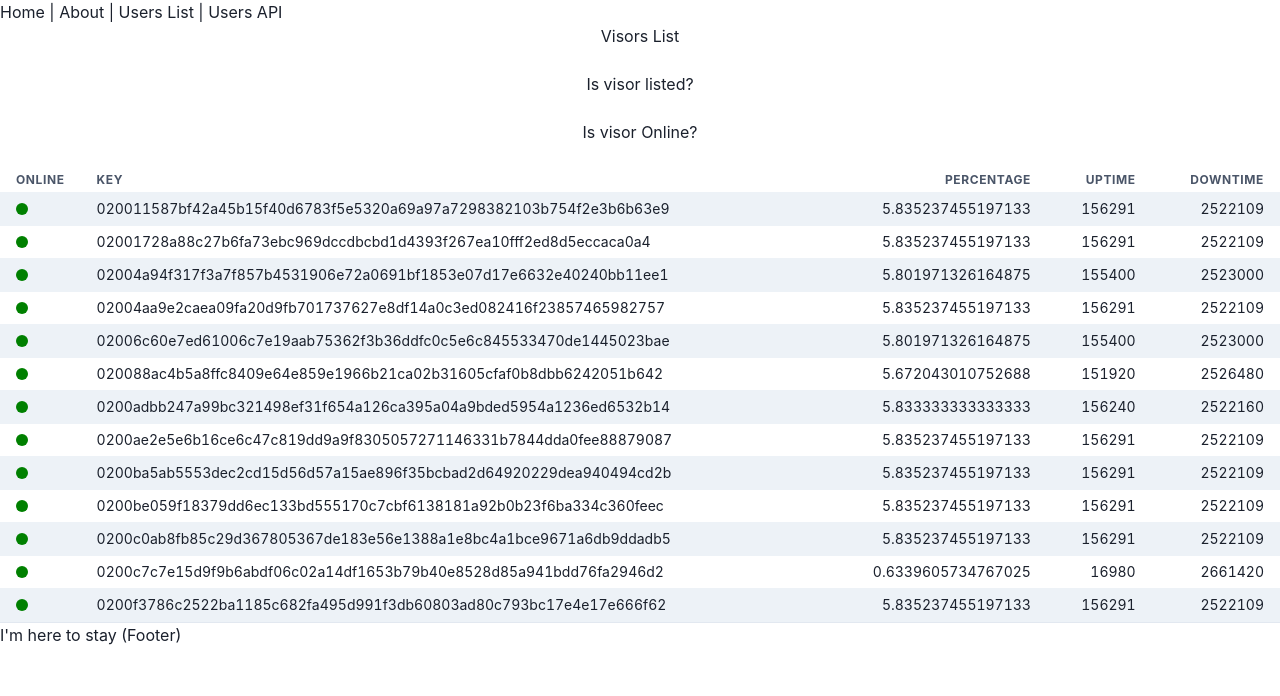
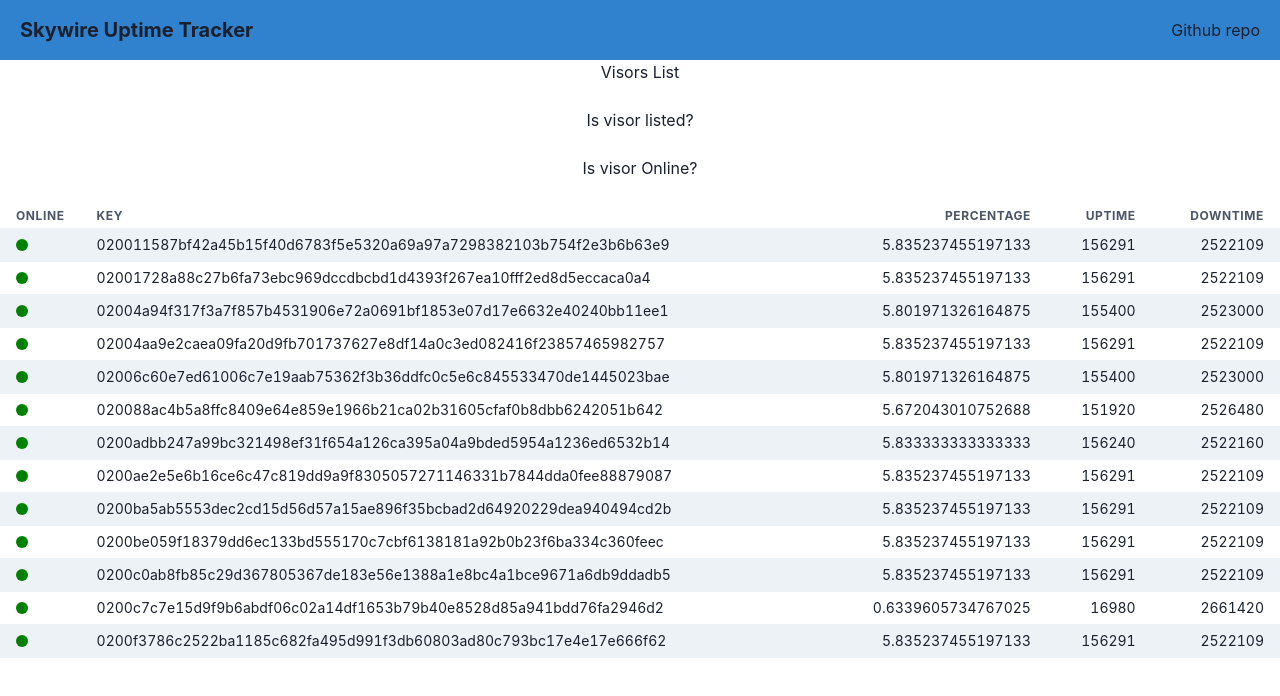
Before and after one commit to madeinchema/skywire-uptime-tracker, a Next.js app: page / in a window 1280 px wide. Shown: the top 696 px of the page. Built offline with nearby package versions, Linux system fonts and the light colour scheme.

Commit message:
use Header comp, remove the rest but children, set default title

```diff
--- a/components/Layout.tsx
+++ b/components/Layout.tsx
@@ -1,41 +1,22 @@
-import React, { ReactNode } from 'react'
-import Link from 'next/link'
-import Head from 'next/head'
+import React, { ReactNode } from 'react';
+import Head from 'next/head';
+import Header from './Header';
 
 type Props = {
-  children?: ReactNode
-  title?: string
-}
+  children?: ReactNode;
+  title?: string;
+};
 
-const Layout = ({ children, title = 'This is the default title' }: Props) => (
+const Layout = ({ children, title = 'Skywire Uptime Tracker' }: Props) => (
   <div>
     <Head>
       <title>{title}</title>
       <meta charSet="utf-8" />
       <meta name="viewport" content="initial-scale=1.0, width=device-width" />
     </Head>
-    <header>
-      <nav>
-        <Link href="/">
-          <a>Home</a>
-        </Link>{' '}
-        |{' '}
-        <Link href="/about">
-          <a>About</a>
-        </Link>{' '}
-        |{' '}
-        <Link href="/users">
-          <a>Users List</a>
-        </Link>{' '}
-        | <a href="/api/users">Users API</a>
-      </nav>
-    </header>
+    <Header />
     {children}
-    <footer>
-      <hr />
-      <span>I'm here to stay (Footer)</span>
-    </footer>
   </div>
-)
+);
 
-export default Layout
+export default Layout;
```
